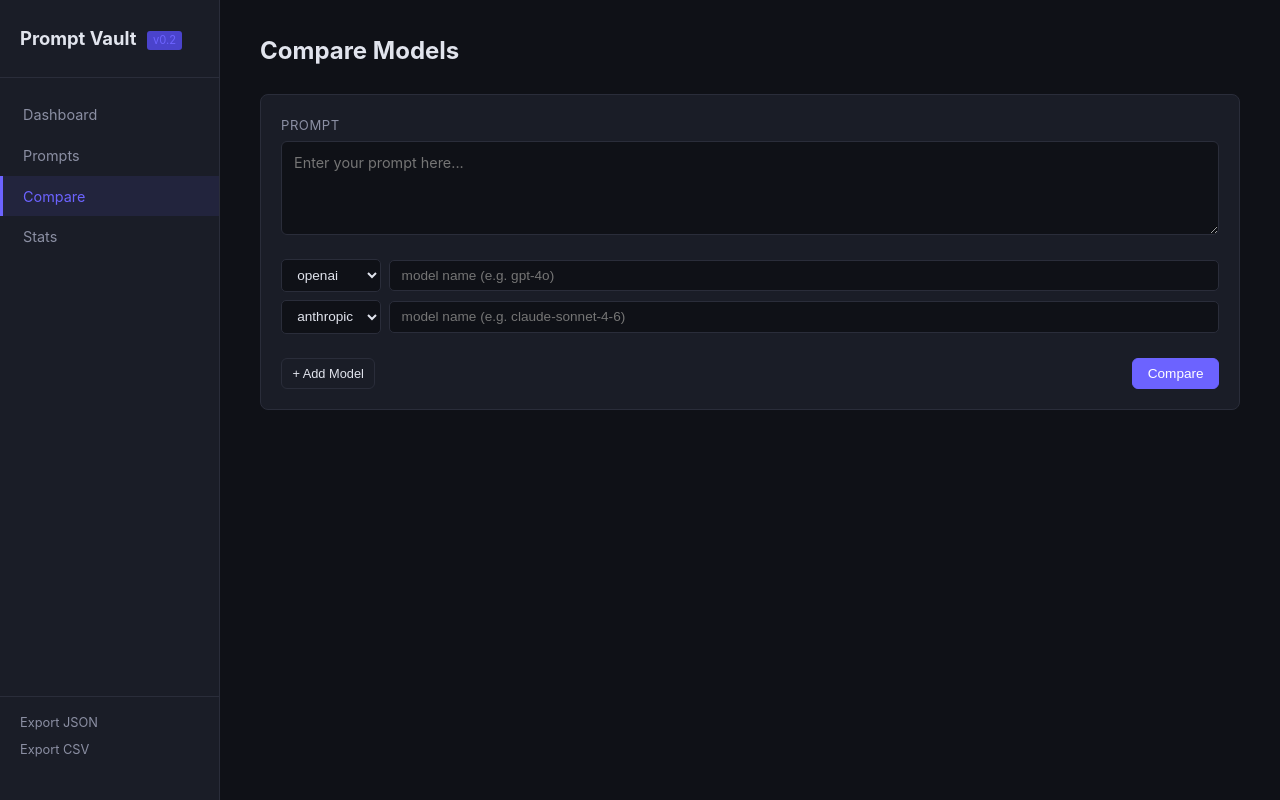
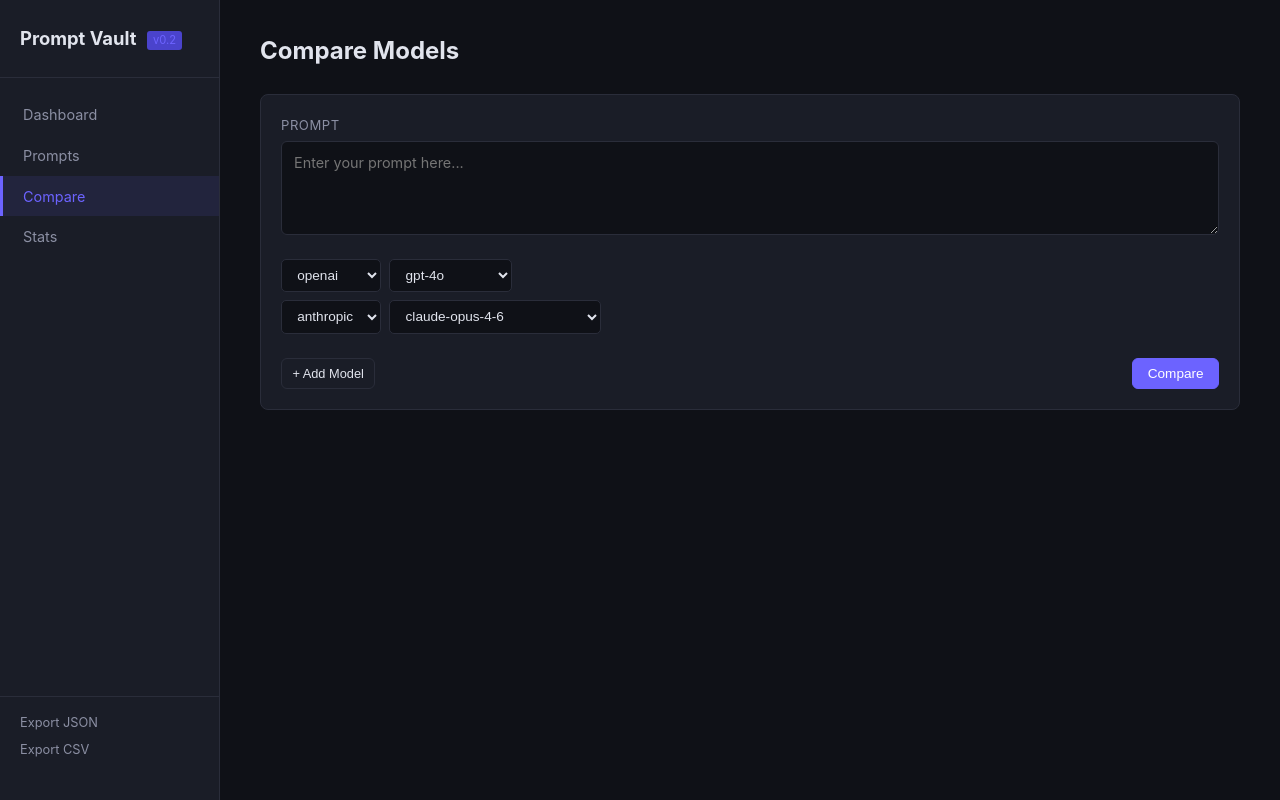
Before and after one commit to megajustice/prompt-vault, a FastAPI app: page /compare in a window 1280 px wide. Run offline with FastAPI, Linux system fonts and the light colour scheme.

Commit message:
Prefill model dropdowns on Compare and Replay pages
Provider/model selects use KNOWN_MODELS from the provider registry.
Switching provider updates the model dropdown automatically.

Co-Authored-By: Claude Opus 4.6 <noreply@anthropic.com>

```diff
--- a/prompt_vault/routes/ui.py
+++ b/prompt_vault/routes/ui.py
@@ -22,6 +22,7 @@ from prompt_vault.services.prompt_service import (
     get_distinct_models,
 )
 from prompt_vault.providers.registry import list_providers
+from prompt_vault.providers.base import KNOWN_MODELS
 
 templates = Jinja2Templates(directory="prompt_vault/templates")
 
@@ -99,6 +100,7 @@ def detail(log_id: int, request: Request, session: Session = Depends(get_session
         "entry": entry,
         "replay_chain": replay_chain,
         "available_providers": list_providers(),
+        "known_models": KNOWN_MODELS,
     })
 
 
@@ -108,6 +110,7 @@ def compare_page(request: Request):
     return templates.TemplateResponse("compare.html", {
         "request": request,
         "providers": providers,
+        "known_models": KNOWN_MODELS,
     })
 
 
--- a/prompt_vault/templates/compare.html
+++ b/prompt_vault/templates/compare.html
@@ -12,20 +12,39 @@
 
         <div id="model-targets">
             <div class="model-row">
-                <select class="target-provider">
+                <select class="target-provider" onchange="updateModelSelect(this)">
                     {% for p in providers %}
                     <option value="{{ p }}">{{ p }}</option>
                     {% endfor %}
                 </select>
-                <input type="text" class="target-model" placeholder="model name (e.g. gpt-4o)">
+                <select class="target-model">
+                    {% if providers %}
+                    {% set first_provider = providers[0] %}
+                    {% for m in known_models.get(first_provider, []) %}
+                    <option value="{{ m }}">{{ m }}</option>
+                    {% endfor %}
+                    {% endif %}
+                </select>
             </div>
             <div class="model-row">
-                <select class="target-provider">
+                <select class="target-provider" onchange="updateModelSelect(this)">
                     {% for p in providers %}
                     <option value="{{ p }}" {% if loop.last %}selected{% endif %}>{{ p }}</option>
                     {% endfor %}
                 </select>
-                <input type="text" class="target-model" placeholder="model name (e.g. claude-sonnet-4-6)">
+                <select class="target-model">
+                    {% if providers|length > 1 %}
+                    {% set last_provider = providers[-1] %}
+                    {% for m in known_models.get(last_provider, []) %}
+                    <option value="{{ m }}">{{ m }}</option>
+                    {% endfor %}
+                    {% elif providers %}
+                    {% set first_provider = providers[0] %}
+                    {% for m in known_models.get(first_provider, []) %}
+                    <option value="{{ m }}">{{ m }}</option>
+                    {% endfor %}
+                    {% endif %}
+                </select>
             </div>
         </div>
 
@@ -41,15 +60,33 @@
 
 {% block scripts %}
 <script>
+const KNOWN_MODELS = {{ known_models | tojson }};
+
+function buildModelOptions(provider) {
+    const models = KNOWN_MODELS[provider] || [];
+    return models.map(m => `<option value="${m}">${m}</option>`).join('');
+}
+
+function updateModelSelect(providerSelect) {
+    const row = providerSelect.closest('.model-row');
+    const modelSelect = row.querySelector('.target-model');
+    modelSelect.innerHTML = buildModelOptions(providerSelect.value);
+}
+
 function addModelRow() {
     const container = document.getElementById('model-targets');
+    const providers = {{ providers | tojson }};
+    const firstProvider = providers[0] || '';
+
     const row = document.createElement('div');
     row.className = 'model-row';
     row.innerHTML = `
-        <select class="target-provider">
-            {% for p in providers %}<option value="{{ p }}">{{ p }}</option>{% endfor %}
+        <select class="target-provider" onchange="updateModelSelect(this)">
+            ${providers.map(p => `<option value="${p}">${p}</option>`).join('')}
         </select>
-        <input type="text" class="target-model" placeholder="model name">
+        <select class="target-model">
+            ${buildModelOptions(firstProvider)}
+        </select>
         <button class="btn btn-xs btn-danger" onclick="this.parentElement.remove()">X</button>
     `;
     container.appendChild(row);
@@ -64,12 +101,12 @@ function runCompare() {
     rows.forEach(row => {
         const provider = row.querySelector('.target-provider').value;
         const model = row.querySelector('.target-model').value;
-        if (model.trim()) {
-            models.push({provider, model: model.trim()});
+        if (model) {
+            models.push({provider, model});
         }
     });
 
-    if (!models.length) return alert('Add at least one model');
+    if (!models.length) return alert('Select at least one model');
 
     const btn = document.getElementById('compare-btn');
     btn.disabled = true;
@@ -91,7 +128,6 @@ function runCompare() {
         if (data.results) {
             let html = '<div class="compare-grid">';
             data.results.forEach(r => {
-                const statusClass = r.error ? 'error' : 'success';
                 html += `
                 <div class="compare-card">
                     <div class="compare-card-header">
```
Also changed, not shown: prompt_vault/templates/detail.html (+15 -2 lines).
